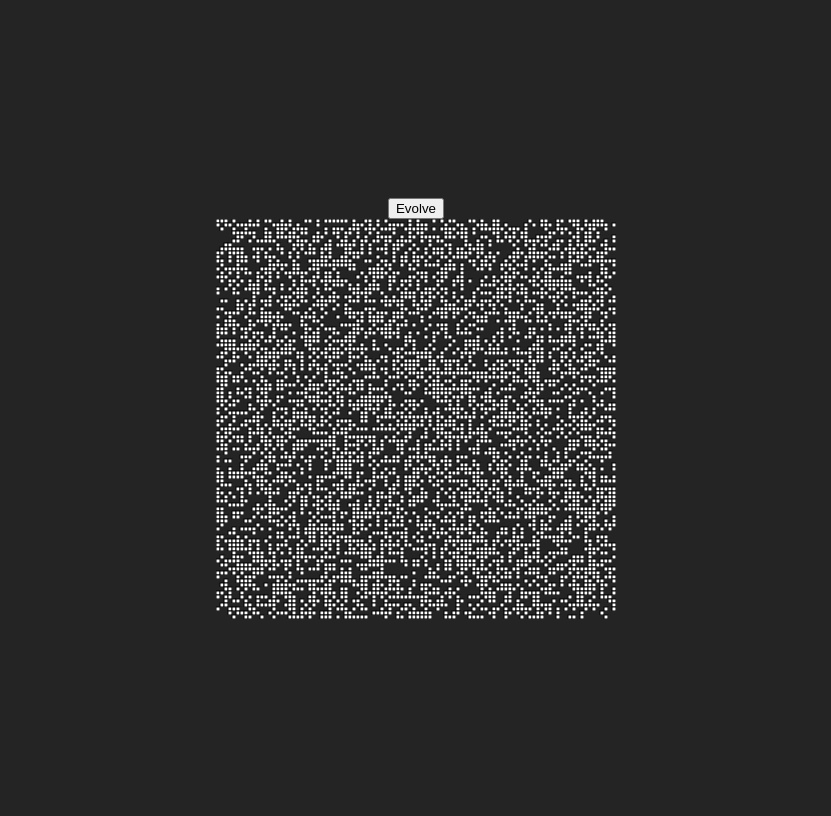
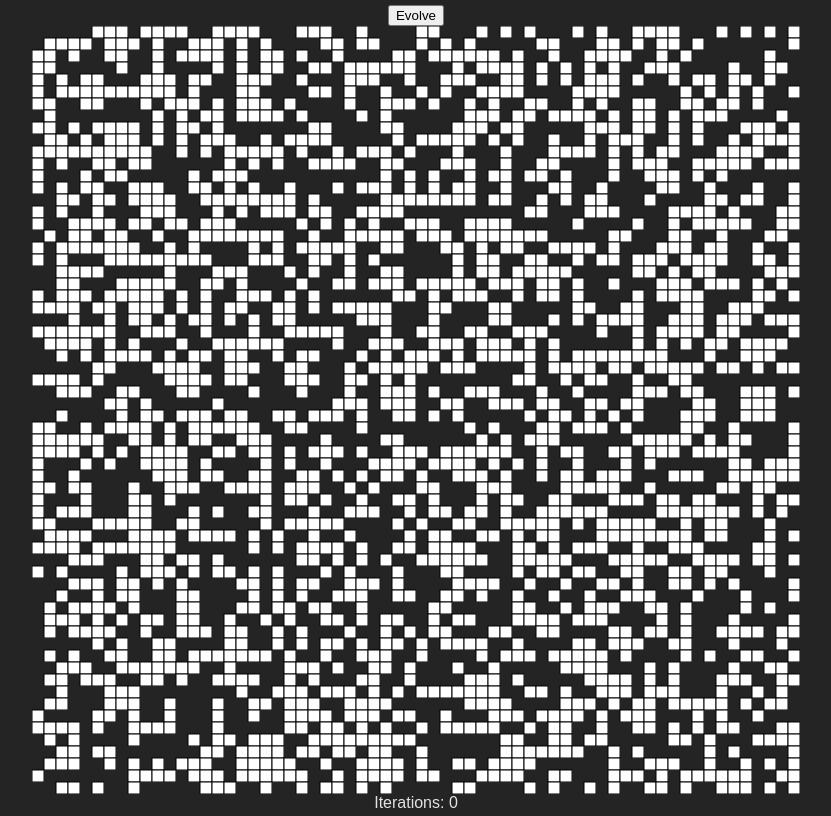
Before and after one commit to onsubmit/cellular-automata, a React (Vite) app: page / in a window 1280 px wide. Shown: the whole page, without its empty margins (232-1063 px from the left). Built offline with nearby package versions, Linux system fonts and the light colour scheme.

Commit message:
Modify Conway's slightly

```diff
--- a/src/App.tsx
+++ b/src/App.tsx
@@ -7,7 +7,7 @@ import { Canvas } from './components/canvas';
 type CanvasMouseEvent = React.MouseEvent<HTMLCanvasElement, MouseEvent>;
 
 function App() {
-  const cellSize = 4;
+  const cellSize = 12;
   const penSize = 1;
   const penWeight = 1;
   const maxValue = 1;
@@ -21,10 +21,11 @@ function App() {
 
   const canvasRef = useRef<HTMLCanvasElement>(null);
   const [context, setContext] = useState<CanvasRenderingContext2D | null>(null);
+  const [iterations, setIterations] = useState(0);
 
   const grid = new CanvasGrid({
-    rows: 100,
-    columns: 100,
+    rows: 64,
+    columns: 64,
     getCellInitialValue: (_, __) => (Math.random() < 0.5 ? 1 : 0),
     drawCallback: drawAtCoordinate,
   });
@@ -181,10 +182,12 @@ function App() {
   return (
     <div className={styles.app}>
       <button
+        style={{ visibility: iterations ? 'hidden' : 'visible' }}
         onClick={() => {
           function loop() {
             const changedCells = grid.evolve();
             redraw();
+            setIterations((s) => s + 1);
 
             if (changedCells > 0) {
               if (previousChangedCells === changedCells) {
@@ -257,6 +260,7 @@ function App() {
           e.preventDefault();
         }}
       ></Canvas>
+      <div>Iterations: {iterations}</div>
     </div>
   );
 }
--- a/src/automaton.ts
+++ b/src/automaton.ts
@@ -58,7 +58,7 @@ export class Automaton {
         if (numAlive === 2) {
           changingCells.set({ row, column }, this._grid.getOrThrow(row, column) === ALIVE);
         } else {
-          changingCells.set({ row, column }, numAlive === 3);
+          changingCells.set({ row, column }, numAlive === 1 || numAlive === 3);
         }
       }
     }
```
